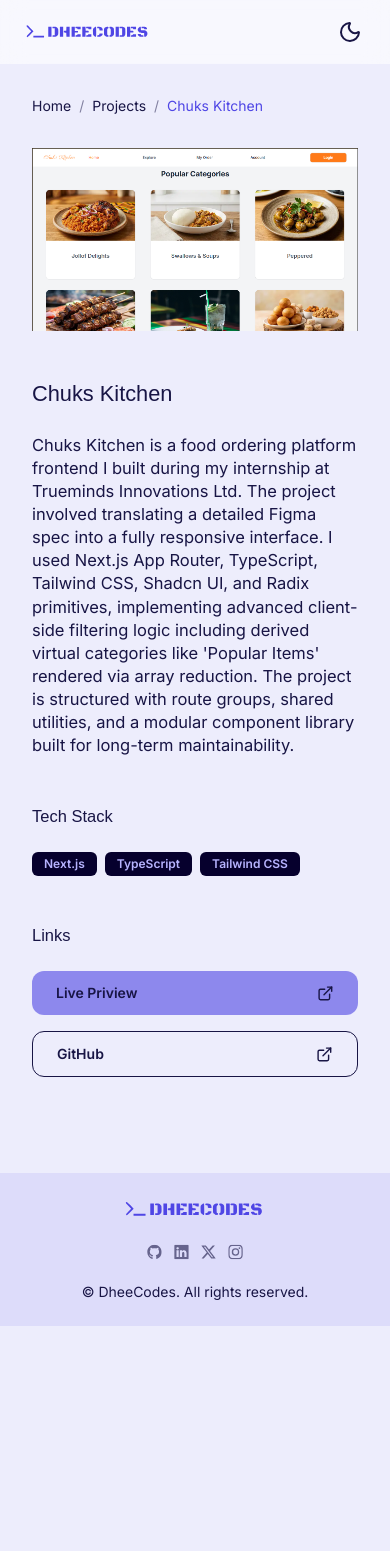
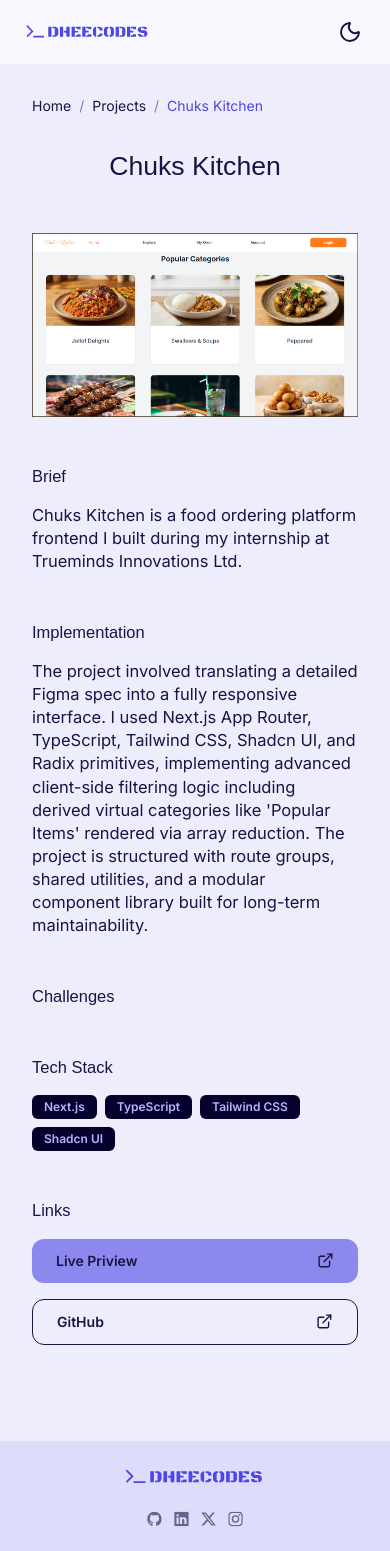
Before and after one commit to Dhee-codes/portfolio-website, a Next.js app: page /projects/chuks-kitchen in a window 390 px wide. Shown: the top 1551 px of the page. Before the commit the page ends 1326 px from the top, so only its background shows below. Built offline with nearby package versions, Linux system fonts and the light colour scheme; a web font is replaced by a local one.

Commit message:
Restructure project details page to include more details

```diff
--- a/app/projects/[slug]/page.tsx
+++ b/app/projects/[slug]/page.tsx
@@ -18,7 +18,7 @@ export async function generateMetadata({
   const project = getProjectBySlug(slug);
   if (!project) return {};
   return {
-    title: `${project.title} | DheeCodes`,
+    title: `${project.title} | Divine Obiorah`,
     description: project.summary,
   };
 }
@@ -41,6 +41,11 @@ export default async function ProjectDetails({
           { label: project.title },
         ]}
       />
+
+      <h1 className="text-sz-sect text-center mb-12 md:mb-20">
+        {project.title}
+      </h1>
+
       <div className="grid grid-cols-1 lg:grid-cols-3 lg:gap-x-18">
         <div className="relative lg:col-span-2 w-full aspect-video mb-12">
           {project.demoVideo ? (
@@ -57,20 +62,41 @@ export default async function ProjectDetails({
               src={project.coverImage}
               alt={project.title}
               fill
+              sizes="(max-width: 768px) 100vw, (max-width: 1200px) 66.67vw, 33vw"
               className="object-cover"
             />
           )}
         </div>
         <div className="lg:col-span-3">
-          <h1 className="text-sz-subsect mb-6">{project.title}</h1>
-          <p className="text-sz-md mb-12">{project.description}</p>
+          <div className="text-sz-md">
+            <h3 className="mb-4">Brief</h3>
+            <p className="mb-12">{project.description}</p>
+          </div>
+          {project.implementation && (
+            <div className="text-sz-md">
+              <h3 className="mb-4">Implementation</h3>
+              <p className="mb-12">{project.implementation}</p>
+            </div>
+          )}
+          {project.challenges && (
+            <div className="text-sz-md">
+              <h3 className="mb-4">Challenges</h3>
+              <ul className="mb-12 list-disc list-outside pl-6">
+                {project.challenges.map((challenge) => (
+                  <li key={challenge} className="pl-2 md:pl-4">
+                    {challenge}
+                  </li>
+                ))}
+              </ul>
+            </div>
+          )}
         </div>
         <div className="lg:row-start-1 lg:col-start-3">
-          <h3 className="text-sz-md mb-6">Tech Stack</h3>
+          <h3 className="text-sz-md mb-4">Tech Stack</h3>
           <div className="mb-12">
             <StackList stack={project.techStack} />
           </div>
-          <h3 className="text-sz-md mb-6">Links</h3>
+          <h3 className="text-sz-md mb-4">Links</h3>
           <div className="flex flex-col gap-4">
             <ExternalLinkBtn
               href={project.myUrl}
--- a/app/projects/page.tsx
+++ b/app/projects/page.tsx
@@ -3,8 +3,8 @@ import { projects } from "@/lib/projects";
 import { ProjectCard } from "@/components/ui/ProjectCard";
 
 export const metadata = {
-  title: "Projects | DheeCodes",
-  description: "All projects by Divine Obiorah.",
+  title: "Projects | Divine Obiorah",
+  description: "All selected projects archive of Divine",
 };
 
 export default function Projects() {
@@ -14,7 +14,9 @@ export default function Projects() {
         items={[{ label: "Home", href: "/" }, { label: "Projects" }]}
       />
 
-      <h2 className="text-sz-sect text-center mb-12 md:mb-20">All Projects</h2>
+      <h2 className="text-sz-sect text-center mb-12 md:mb-20">
+        Projects Archive
+      </h2>
 
       <div className="grid grid-cols-1 md:grid-cols-[repeat(auto-fit,minmax(300px,1fr))] gap-x-8 gap-y-16">
         {projects.map((project) => (
--- a/components/home/Contact.tsx
+++ b/components/home/Contact.tsx
@@ -36,7 +36,7 @@ export const Contact = () => {
   };
 
   return (
-    <SectionShell id="contact" header="Contact">
+    <SectionShell id="contact" header="Reach Out">
       <div
         id="contact"
         className="grid grid-cols-1 md:grid-cols-2 gap-16 mb-28"
--- a/components/home/Projects.tsx
+++ b/components/home/Projects.tsx
@@ -9,7 +9,7 @@ const featured = getFeaturedProjects();
 
 export const Projects = () => {
   return (
-    <SectionShell id="projects" header="Projects">
+    <SectionShell id="projects" header="Selected Works">
       <div
         id="projects"
         className="grid grid-cols-1 md:grid-cols-[repeat(auto-fit,minmax(300px,1fr))] gap-x-8 gap-y-16 mb-16"
--- a/components/home/TechStack.tsx
+++ b/components/home/TechStack.tsx
@@ -14,8 +14,8 @@ const techGroups = [
   {
     group: "Frameworks & Libraries",
     techs: [
+      { name: "Next.js", icon: "devicon:nextjs", invert: true },
       { name: "React", icon: "devicon:react" },
-      { name: "Next.js", icon: "devicon:nextjs", invert: true },
       { name: "Framer Motion", icon: "devicon:framermotion", invert: true },
     ],
   },
@@ -40,7 +40,7 @@ const techGroups = [
 
 export const TechStack = () => {
   return (
-    <SectionShell id="tech-stack" header="Tech Stack">
+    <SectionShell id="tech-stack" header="Technologies">
       <div className="grid grid-cols-1 md:grid-cols-2 gap-6">
         {techGroups.map((group) => (
           <div key={group.group} className="bg-card rounded-2xl p-6 shadow-lg">
--- a/lib/projects.ts
+++ b/lib/projects.ts
@@ -3,6 +3,7 @@ export interface Project {
   title: string;
   summary: string;
   description: string;
+  implementation?: string;
   challenges?: string[];
   techStack: string[];
   myUrl: string;
@@ -11,7 +12,7 @@ export interface Project {
   demoVideo?: string;
   coverImage: string;
   featured: boolean;
-};
+}
 
 export const projects: Project[] = [
   {
@@ -20,12 +21,15 @@ export const projects: Project[] = [
     summary:
       "A full multi-page marketing website for an agribusiness consulting firm, featuring a blog system designed for CMS integration.",
     description:
-      "NerstAgric is a marketing and consulting website built for an agribusiness firm during my internship at Int+ Technology Limited. I built the full site from Figma designs, Landing, About, Services, Contact, Blog, and Blog Detail pages. The blog section was architected for Sanity.io CMS integration, with dynamic routing already in place for when the client's content pipeline was ready. The project involved working with real partner and client data, agricultural imagery, and a contact form with multiple input fields.",
+      "NerstAgric is a marketing and consulting website built for an agribusiness firm during my internship at Int+ Technology Limited.",
+    implementation:
+      "I built the full site from Figma designs, Landing, About, Services, Contact, Blog, and Blog Detail pages. The blog section was architected for Sanity.io CMS integration, with dynamic routing already in place for when the client's content pipeline was ready. The project involved working with real partner and client data, agricultural imagery, and a contact form with multiple input fields.",
+    challenges: ["No mobile design", "No design Instrctions"],
     techStack: ["Next.js", "TypeScript", "Tailwind CSS"],
     myUrl: "https://nerstagric.vercel.app/",
     officialUrl: "https://nerstagric.com/",
+    coverImage: "/images/projects/nerstagric.png",
     featured: true,
-    coverImage: "/images/projects/nerstagric.png",
   },
   {
     slug: "chuks-kitchen",
@@ -33,12 +37,15 @@ export const projects: Project[] = [
     summary:
       "A high-fidelity food ordering platform frontend built from a complex Figma spec, featuring advanced filtering logic and a modular component library.",
     description:
-      "Chuks Kitchen is a food ordering platform frontend I built during my internship at Trueminds Innovations Ltd. The project involved translating a detailed Figma spec into a fully responsive interface. I used Next.js App Router, TypeScript, Tailwind CSS, Shadcn UI, and Radix primitives, implementing advanced client-side filtering logic including derived virtual categories like 'Popular Items' rendered via array reduction. The project is structured with route groups, shared utilities, and a modular component library built for long-term maintainability.",
-    techStack: ["Next.js", "TypeScript", "Tailwind CSS"],
+      "Chuks Kitchen is a food ordering platform frontend I built during my internship at Trueminds Innovations Ltd.",
+    implementation:
+      "The project involved translating a detailed Figma spec into a fully responsive interface. I used Next.js App Router, TypeScript, Tailwind CSS, Shadcn UI, and Radix primitives, implementing advanced client-side filtering logic including derived virtual categories like 'Popular Items' rendered via array reduction. The project is structured with route groups, shared utilities, and a modular component library built for long-term maintainability.",
+    challenges: [],
+    techStack: ["Next.js", "TypeScript", "Tailwind CSS", "Shadcn UI"],
     myUrl: "https://chuks-kitchen-gamma.vercel.app/",
     githubUrl: "https://github.com/Dhee-codes/chuks-kitchen",
+    coverImage: "/images/projects/chuks-kitchen.png",
     featured: true,
-    coverImage: "/images/projects/chuks-kitchen.png",
   },
   {
     slug: "spryone",
@@ -46,11 +53,14 @@ export const projects: Project[] = [
     summary:
       "A responsive marketing website for a creative agency, built independently from Figma designs during my internship at Int+ Technology Limited.",
     description:
-      "SpryOne is a creative agency website I built as the sole developer during my internship at Int+ Technology Limited. Working from Figma designs, I implemented a fully responsive multi-page site covering Home, Services, Projects, About, and Contact pages. The project involved translating complex multi-breakpoint layouts into production-ready code, implementing fluid typography, and following accessibility fundamentals including semantic HTML and proper spacing. It was my first experience independently owning an entire codebase from design to deployment.",
+      "SpryOne is a creative agency website I built as the sole developer during my internship at Int+ Technology Limited.",
+    implementation:
+      "Working from Figma designs, I implemented a fully responsive multi-page site covering Home, Services, Projects, About, and Contact pages. The project involved translating complex multi-breakpoint layouts into production-ready code, implementing fluid typography, and following accessibility fundamentals including semantic HTML and proper spacing. It was my first experience independently owning an entire codebase from design to deployment.",
+    challenges: [],
     techStack: ["Next.js", "TypeScript", "Tailwind CSS"],
     myUrl: "https://spryone.vercel.app/",
+    coverImage: "/images/projects/spryone.png",
     featured: true,
-    coverImage: "/images/projects/spryone.png",
   },
 ];
 
```
